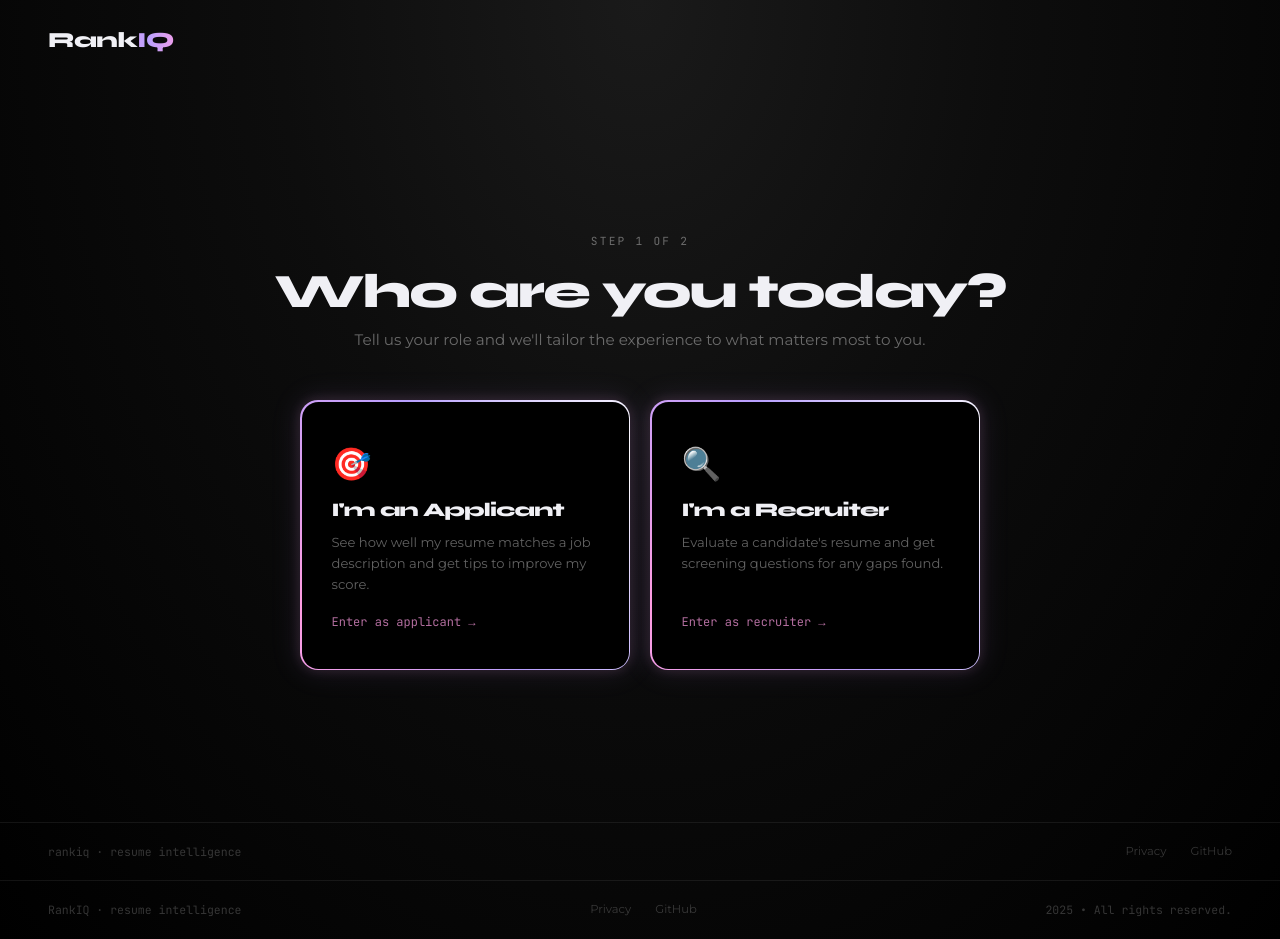
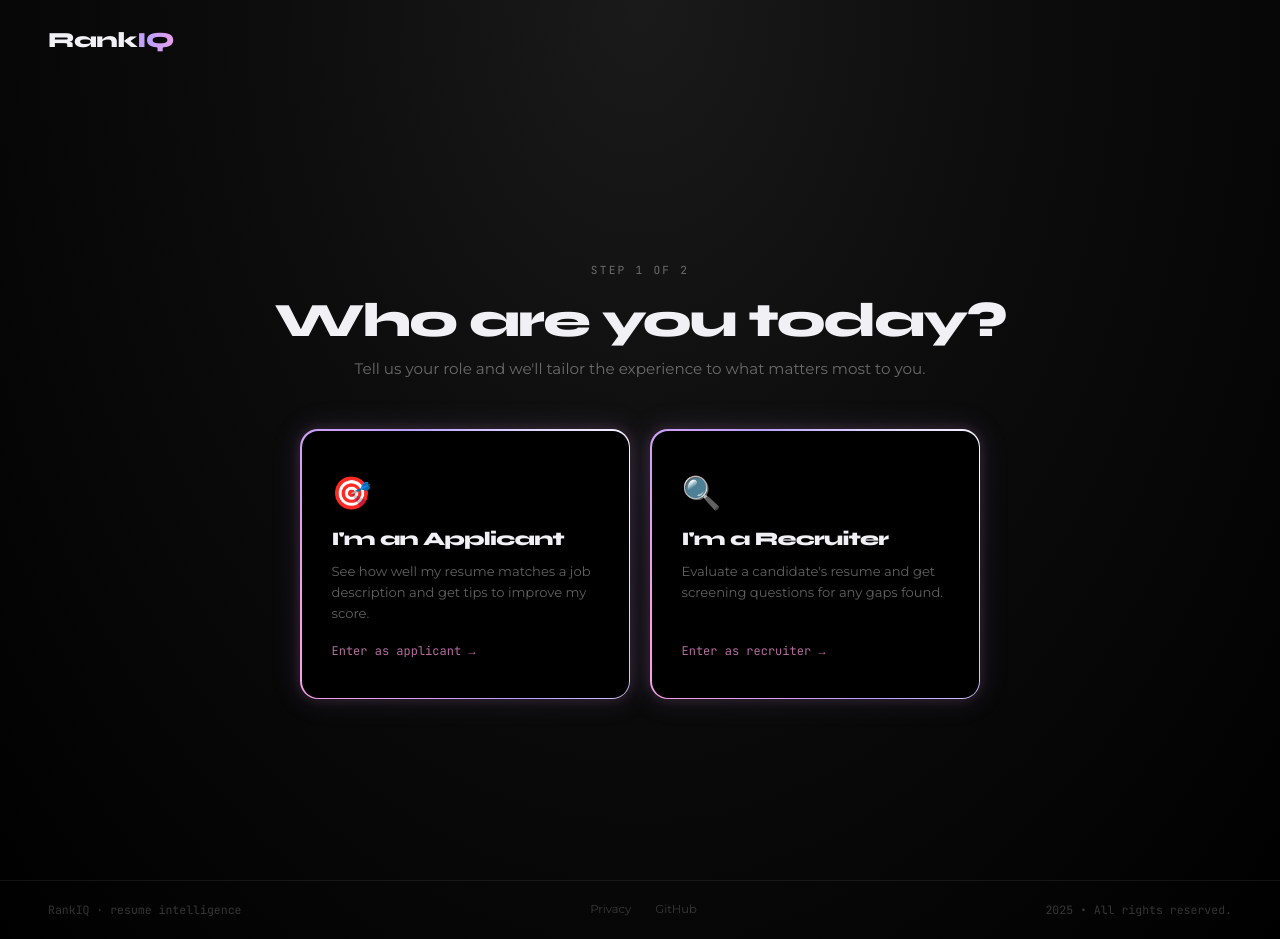
Before and after one commit to EAdevOps/ai-resume-ranker, a Next.js app in the folder frontend/: page /match in a window 1280 px wide. Built offline with nearby package versions, Linux system fonts and the light colour scheme.

Commit message:
fix: remove inline footers, use global layout footer

```diff
--- a/frontend/src/app/match/page.tsx
+++ b/frontend/src/app/match/page.tsx
@@ -367,17 +367,6 @@ export default function MatchPage() {
           )}
         </>
       )}
-
-      <footer>
-        <span className="footer-label">
-          rankiq ·{" "}
-          {screen === "role" ? "resume intelligence" : `${screen} mode`}
-        </span>
-        <div className="footer-links">
-          <a href="#">Privacy</a>
-          <a href="#">GitHub</a>
-        </div>
-      </footer>
     </main>
   );
 }
```
